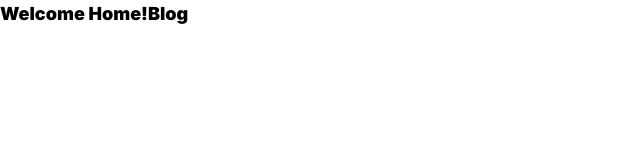
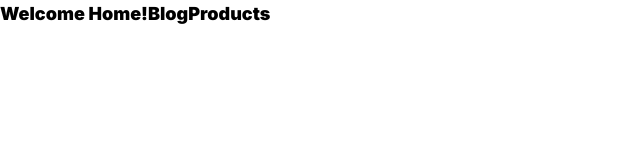
Before and after one commit to Utkarsh750/nextJs_first, a Next.js app in the folder my-app/: page / in a window 1280 px wide. Shown: the top 160 px of the page, without its empty margins (0-640 px from the left). Built offline with nearby package versions, Linux system fonts and the light colour scheme.

Commit message:
added navlink

```diff
--- a/my-app/src/app/page.tsx
+++ b/my-app/src/app/page.tsx
@@ -6,6 +6,7 @@ export default function Home() {
     <>
       Welcome Home!
       <Link href="/blog">Blog</Link>
+      <Link href="/products">Products</Link>
     </>
   );
 }
```
